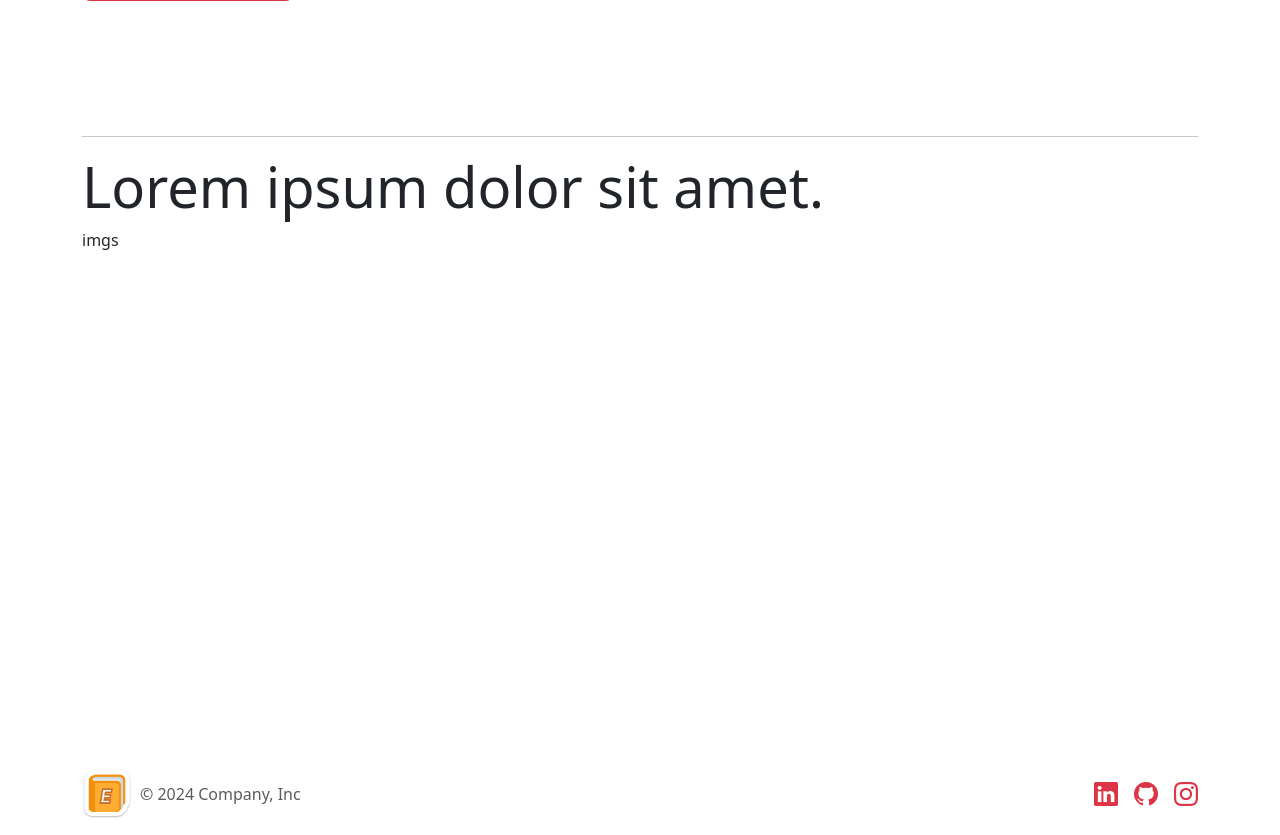
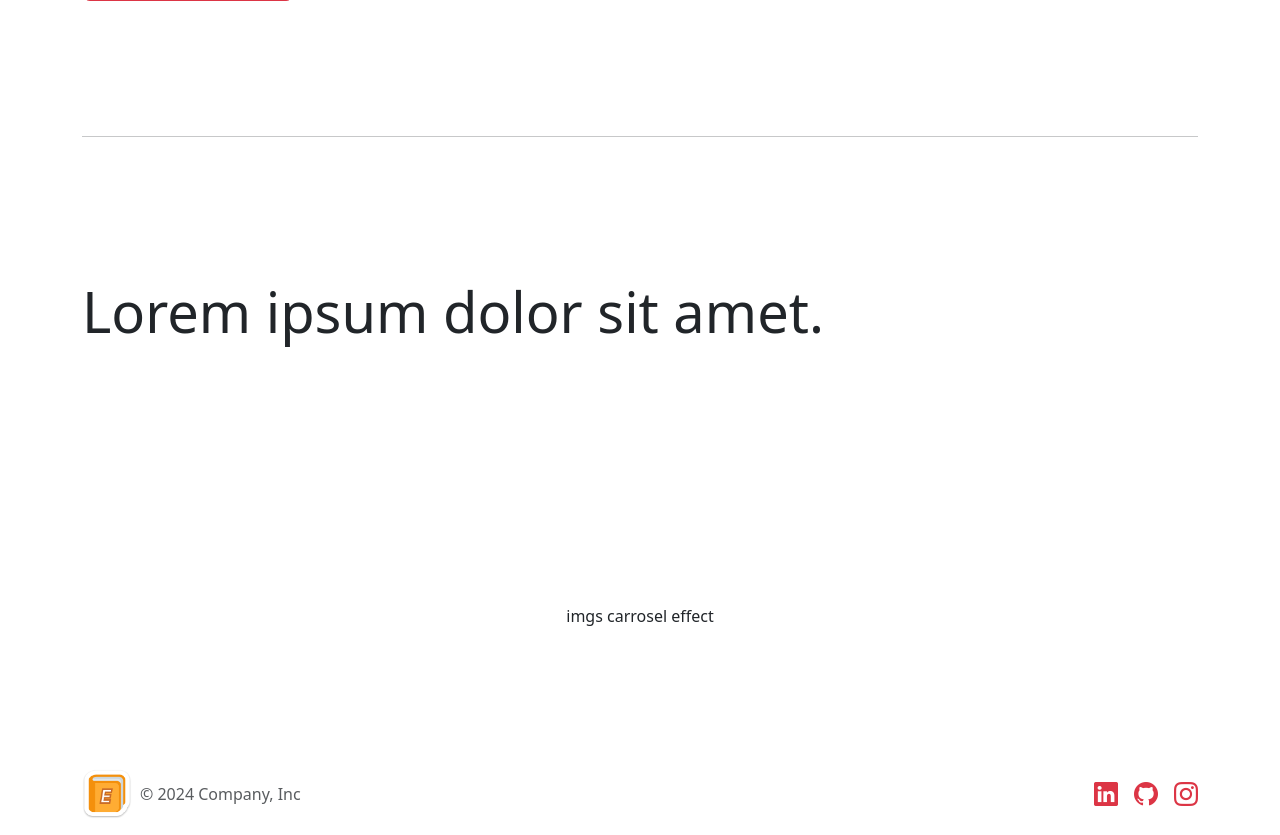
Before and after one commit to danielBRTanimacao/ebook-world-django, a Django app: page / in a window 1280 px wide. Shown: the part 1162-1997 px from the top of the page. Run offline with Django 5.2, Linux system fonts and the light colour scheme.

Commit message:
update readme and index

```diff
--- a/home/templates/home/index.html
+++ b/home/templates/home/index.html
@@ -46,14 +46,14 @@
         </div>
     </section>
     <hr>
-    <section class="view-100">
+    <section class="row view-100">
         <div>
             <h1 class="display-4">
                 Lorem ipsum dolor sit amet.
             </h1>
         </div>
-        <div>
-            imgs
+        <div class="text-center">
+            imgs carrosel effect
         </div>
     </section>
 </main>
```
Also changed, not shown: README.md.
